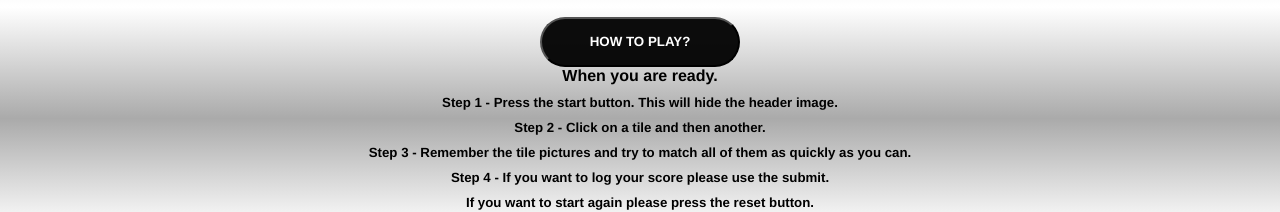
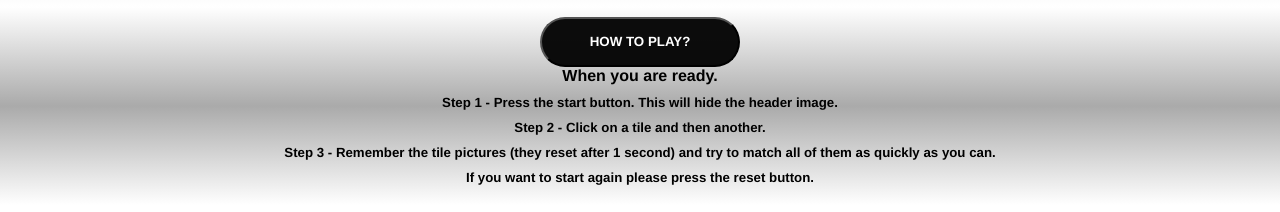
Before and after one commit to Antony-Thornton/MS2---Memory-Game, a plain HTML site: page index.html in a window 1280 px wide. Shown: the part 744-956 px from the top of the page. Drawn offline with Linux system fonts and the light colour scheme.

Commit message:
removed submit functionality from index

```diff
--- a/index.html
+++ b/index.html
@@ -44,15 +44,16 @@
                 <h4>When you are ready.</h4>
                 <h5>Step 1 - Press the start button. This will hide the header image.</h5>
                 <h5>Step 2 - Click on a tile and then another.</h5>
-                <h5>Step 3 - Remember the tile pictures and try to match all of them as quickly as you can.</h5>
-                <h5>Step 4 - If you want to log your score please use the submit.</h5>
+                <h5>Step 3 - Remember the tile pictures (they reset after 1 second) and try to match all of them as quickly as you can.</h5>
                 <h5>If you want to start again please press the reset button.</h5>
             </div>
         </div>
         <div class="game_controls">
             <button type="button" id="start" onclick="start()">Start</button>
             <button type="button" id="reset" onclick="reset_game()">Reset</button>
+<!-- Removed the submit button for the moment. May add functionality back in later if time permits.
             <button type="button" id="submit" onclick="incrementWrongAnswer()">Submit Score</button>
+-->
         </div>
     </header>
     <section class="main_section">
```
